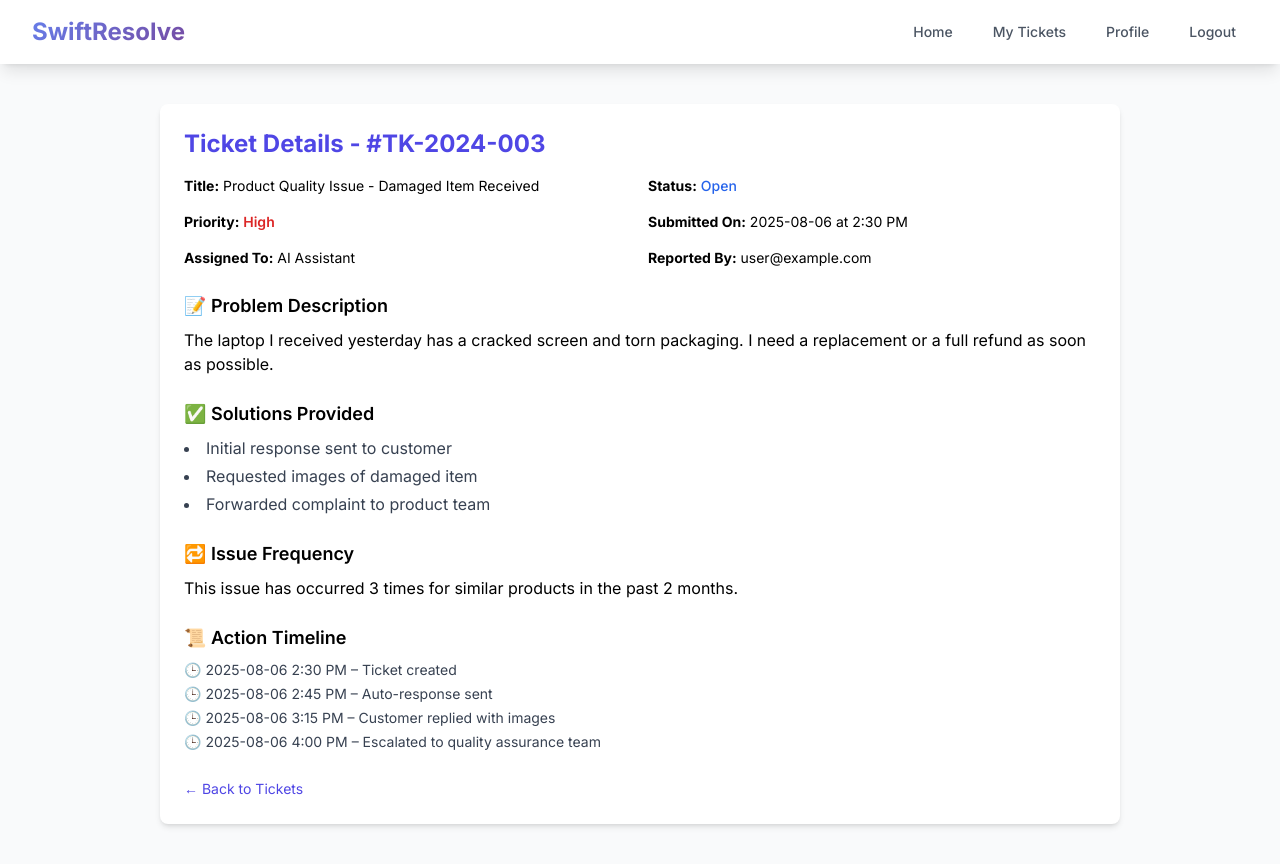
After one commit to MohitSilwal16/IBM-Hackathon, a Flask app: page /ticket_details in a window 1280 px wide. The commit adds this page. Run offline with Flask 3, Linux system fonts and the light colour scheme; some libraries are stand-ins or nearby versions.

Commit message:
ticket details made

```diff
--- a/web/db/users.py
+++ b/web/db/users.py
@@ -51,3 +51,6 @@ def is_email_already_taken(email: str) -> bool:
 
 def get_email_by_token(session_token: str) -> str:
     return User.query.filter_by(session_token=session_token).first().email
+
+def get_username_from_token(session_token: str) -> str:
+    return User.query.filter_by(session_token=session_token).first().username
--- /dev/null
+++ b/web/templates/ticket_details.html
@@ -0,0 +1,118 @@
+<!DOCTYPE html>
+<html lang="en">
+<head>
+  <meta charset="UTF-8" />
+  <meta name="viewport" content="width=device-width, initial-scale=1.0" />
+  <title>Ticket Details - SwiftResolve</title>
+  <script src="https://cdn.tailwindcss.com"></script>
+
+    <!-- Font Awesome -->
+    <link
+    href="https://cdnjs.cloudflare.com/ajax/libs/font-awesome/6.0.0/css/all.min.css"
+    rel="stylesheet"
+    />
+
+    <!-- Google Font for Consistency -->
+    <style>
+    @import url("https://fonts.googleapis.com/css2?family=Inter:wght@300;400;500;600;700&display=swap");
+    * {
+        font-family: "Inter", sans-serif;
+    }
+
+    .gradient-text {
+        background: linear-gradient(135deg, #667eea 0%, #764ba2 100%);
+        -webkit-background-clip: text;
+        -webkit-text-fill-color: transparent;
+        background-clip: text;
+    }
+    </style>
+</head>
+
+<body class="bg-gray-50 min-h-screen">
+  <!-- Navigation -->
+  <nav class="bg-white shadow-lg sticky top-0 z-50">
+  <div class="max-w-7xl mx-auto px-4 sm:px-6 lg:px-8">
+    <div class="flex justify-between items-center h-16">
+        <div class="flex items-center">
+          <div class="flex-shrink-0">
+            <div class="text-2xl font-bold gradient-text">SwiftResolve</div>
+          </div>
+        </div>
+        <div class="hidden md:block">
+          <div class="ml-10 flex items-baseline space-x-4">
+            <a href="{{ url_for('bot.home') }}" class="text-gray-600 hover:text-indigo-600 px-3 py-2 rounded-md text-sm font-medium">Home</a>
+            <a href="{{ url_for('ticket.get_tickets') }}" class="text-gray-600 hover:text-indigo-600 px-3 py-2 rounded-md text-sm font-medium">My Tickets</a>
+            <a href="{{ url_for('auth.profile') }}" class="text-gray-600 hover:text-indigo-600 px-3 py-2 rounded-md text-sm font-medium">Profile</a>
+            <a href="{{ url_for('auth.logout') }}" class="text-gray-600 hover:text-indigo-600 px-3 py-2 rounded-md text-sm font-medium">Logout</a>
+          </div>
+        </div>
+        <div class="md:hidden">
+          <button class="text-gray-600 hover:text-gray-900">
+            <i class="fas fa-bars text-xl"></i>
+          </button>
+        </div>
+      </div>
+    </div>
+  </nav>
+
+  <!-- Main Content -->
+  <div class="max-w-5xl mx-auto px-4 sm:px-6 lg:px-8 py-10">
+    <div class="bg-white p-6 rounded-lg shadow-md">
+      <h1 class="text-2xl font-bold mb-4 text-indigo-600">Ticket Details - #TK-2024-003</h1>
+
+      <!-- Ticket Info -->
+      <div class="grid grid-cols-1 md:grid-cols-2 gap-4 text-sm mb-6">
+        <div><strong>Title:</strong> Product Quality Issue - Damaged Item Received</div>
+        <div><strong>Status:</strong> <span class="text-blue-600 font-medium">Open</span></div>
+        <div><strong>Priority:</strong> <span class="text-red-600 font-semibold">High</span></div>
+        <div><strong>Submitted On:</strong> 2025-08-06 at 2:30 PM</div>
+        <div><strong>Assigned To:</strong> AI Assistant</div>
+        <div><strong>Reported By:</strong> user@example.com</div>
+      </div>
+
+      <!-- Description -->
+      <div class="mb-6">
+        <h2 class="text-lg font-semibold mb-2">📝 Problem Description</h2>
+        <p>
+          The laptop I received yesterday has a cracked screen and torn packaging.
+          I need a replacement or a full refund as soon as possible.
+        </p>
+      </div>
+
+      <!-- Solutions -->
+      <div class="mb-6">
+        <h2 class="text-lg font-semibold mb-2">✅ Solutions Provided</h2>
+        <ul class="list-disc list-inside text-gray-700 space-y-1">
+          <li>Initial response sent to customer</li>
+          <li>Requested images of damaged item</li>
+          <li>Forwarded complaint to product team</li>
+        </ul>
+      </div>
+
+      <!-- Frequency -->
+      <div class="mb-6">
+        <h2 class="text-lg font-semibold mb-2">🔁 Issue Frequency</h2>
+        <p>This issue has occurred 3 times for similar products in the past 2 months.</p>
+      </div>
+
+      <!-- Logs -->
+      <div class="mb-6">
+        <h2 class="text-lg font-semibold mb-2">📜 Action Timeline</h2>
+        <ul class="text-sm text-gray-700 space-y-1">
+          <li>🕒 2025-08-06 2:30 PM – Ticket created</li>
+          <li>🕒 2025-08-06 2:45 PM – Auto-response sent</li>
+          <li>🕒 2025-08-06 3:15 PM – Customer replied with images</li>
+          <li>🕒 2025-08-06 4:00 PM – Escalated to quality assurance team</li>
+        </ul>
+      </div>
+
+      <!-- Back -->
+      <div class="mt-6">
+        <a href="{{ url_for('ticket.get_tickets') }}" class="text-indigo-600 hover:underline text-sm">
+          ← Back to Tickets
+        </a>
+      </div>
+    </div>
+  </div>
+</body>
+</html>
```
Also changed, not shown: web/handlers/auth.py (+11 -2 lines), web/templates/profile.html (+156 -8 lines).
